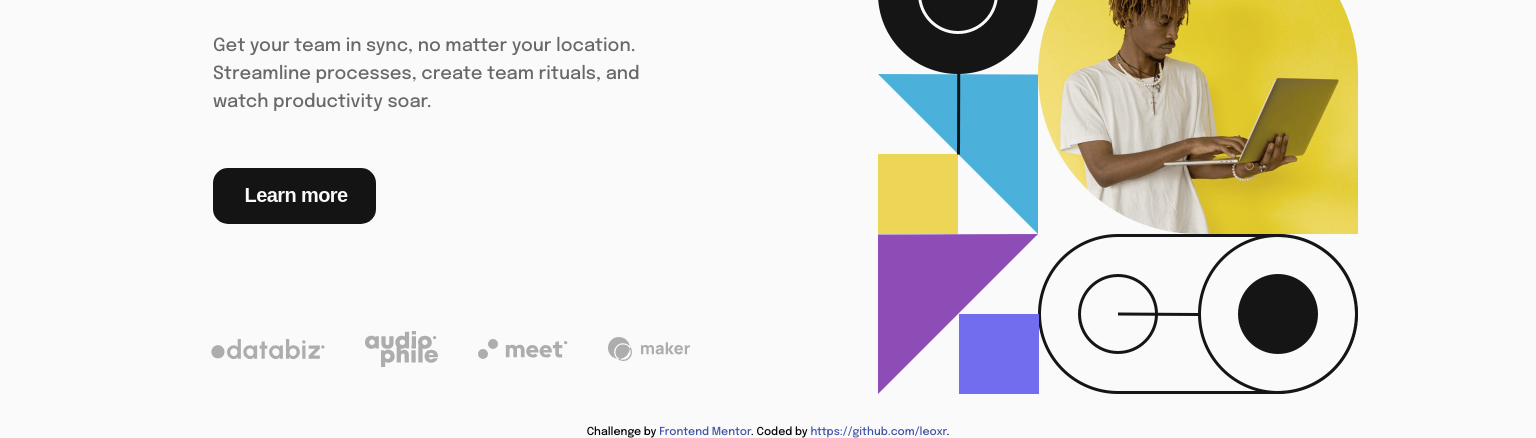
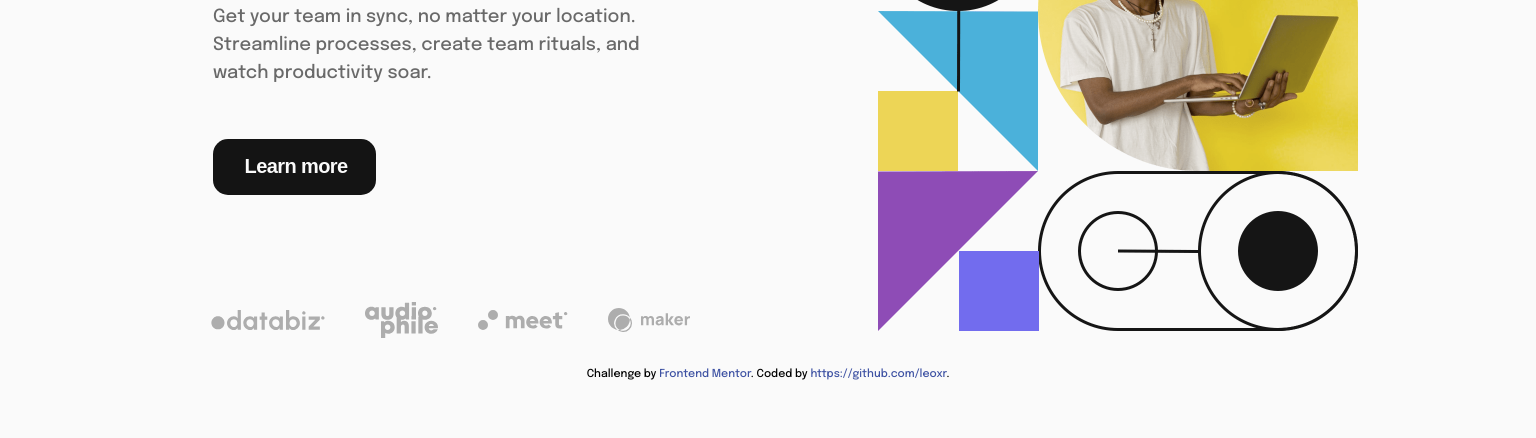
Before and after one commit to leoxr/Intro-section-with-dropdown-navigation, a plain HTML site: page index.html in a window 1536 px wide. Shown: the part 440-878 px from the top of the page. After the commit the page ends 820 px from the top, so only its background shows below. Drawn offline with Linux system fonts and the light colour scheme.

Commit message:
Update styles.css

```diff
--- a/styles.css
+++ b/styles.css
@@ -468,7 +468,7 @@ body {
   .image-hero-desktop {
     display: flex;
     width: 480px;
-    margin-top: 11px;
+    margin-top: -56px;
     margin-left: 78px;
   }
   .info {
```
